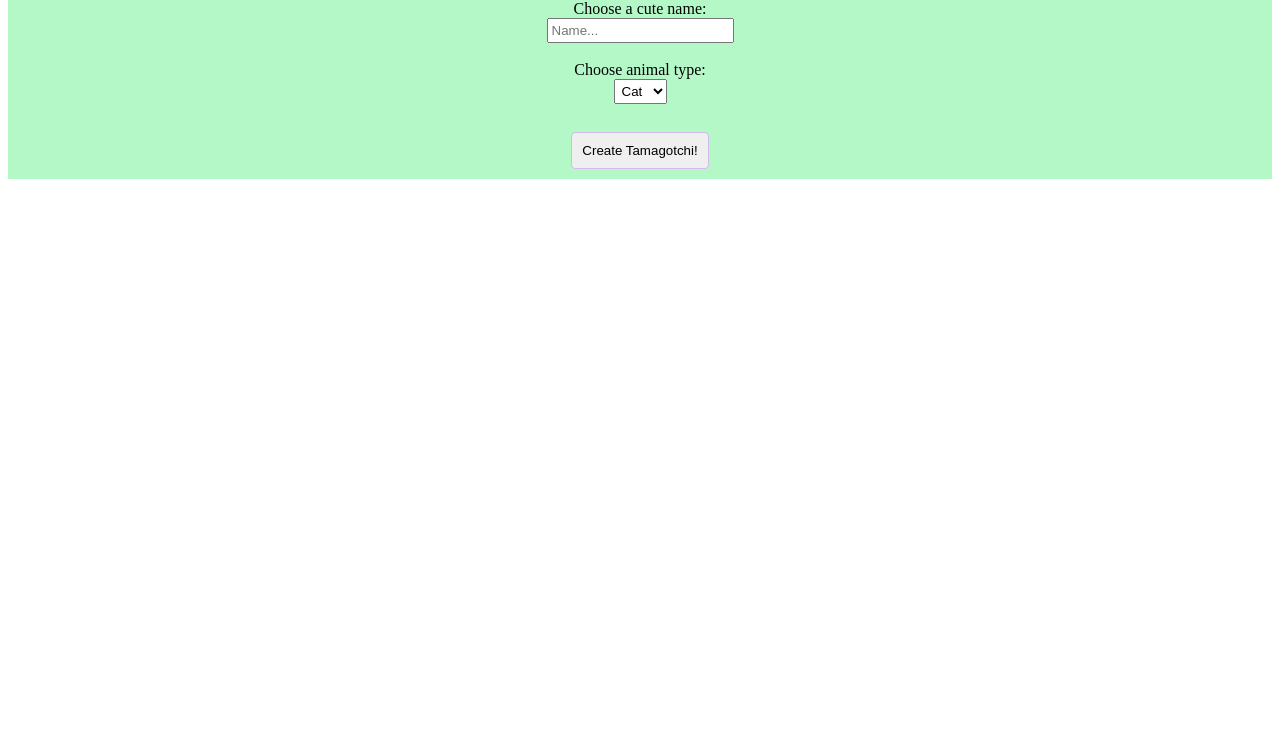
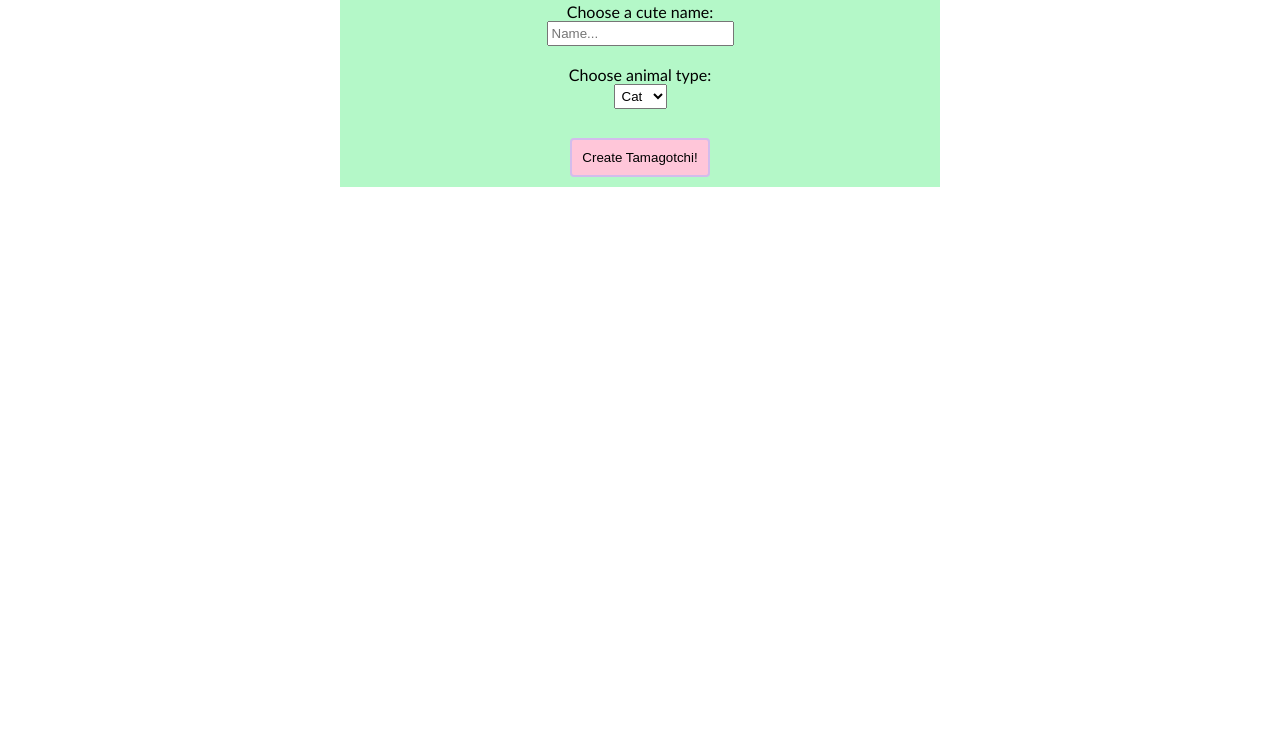
Before and after one commit to Viktoria-L/Tamagotchi, a plain HTML site: page index.html in a window 1280 px wide. Shown: the part 65-800 px from the top of the page. Drawn offline with Linux system fonts and the light colour scheme.

Commit message:
small fixes

```diff
--- a/index.html
+++ b/index.html
@@ -4,7 +4,7 @@
     <meta charset="UTF-8">
     <meta http-equiv="X-UA-Compatible" content="IE=edge">
     <meta name="viewport" content="width=device-width, initial-scale=1.0">
-    <title>Document</title>
+    <title>Tamagotchi</title>
     <link rel="stylesheet" href="variables.css">
     <link rel="stylesheet" href="style.css">
     <script src="main.js" defer></script>
--- a/style.css
+++ b/style.css
@@ -1,5 +1,6 @@
 body {
     box-sizing: border-box;
+    font-family: 'Gill Sans', 'Gill Sans MT', Calibri, 'Trebuchet MS', sans-serif;
 }
 h1, h2 {
     margin: 10px 0;
@@ -7,7 +8,8 @@ h1, h2 {
 }
 .create {
     background-color: var(--Mint-Green);
-
+    max-width: 600px;
+    margin:auto;
     display: flex;
     flex-direction: column;
     align-items: center;
@@ -17,6 +19,8 @@ input, select {
     padding: 3px;
 }
 .tamagotchi {
+    max-width: 600px;
+    margin:auto;
     background: #FFC6D9;
     display: flex;
     flex-direction: column;
@@ -53,10 +57,11 @@ input, select {
     border-radius: 4px;
     padding: 10px;
     margin: 10px;
-    border: 1px solid var(--Lavender)
+    border: 2px solid var(--Lavender);
+    background-color: var(--Pink);
 }
 .addbtn:hover {
-    background-color: #58cb5c;
+    background-color: var(--Light-Blue);
 }
 p{
     margin: 0;
```
